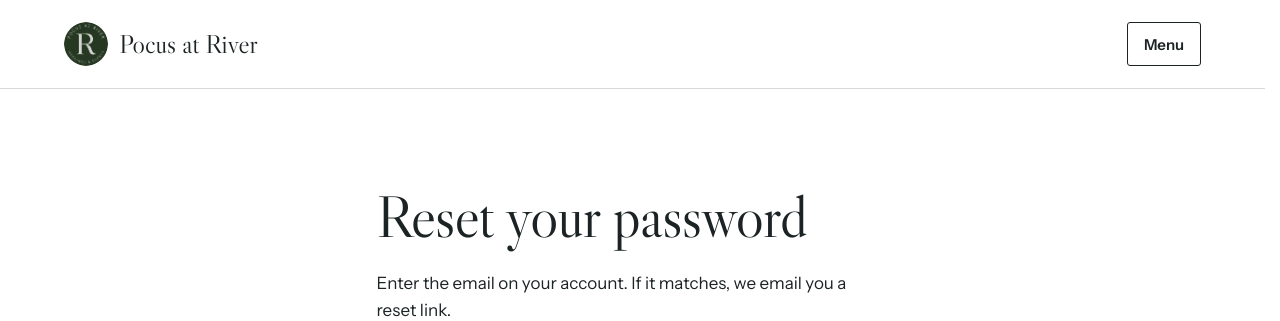
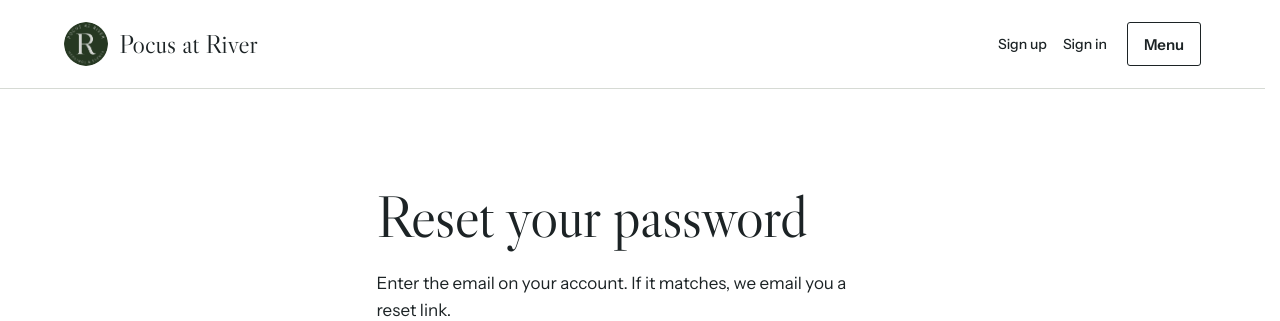
Before and after one commit to dxianto8/dxianto-pocus-at-river, a Django app: page /account/password-reset/ in a window 1280 px wide. Shown: the top 321 px of the page. Run offline with Django 5.2, Linux system fonts and the light colour scheme; data comes from the database, SQL or seed files in the repository; parts of the project's set-up code (start-up, migrations or seed data) failed here and were passed over.

Commit message:
Keep account links visible beside the header menu

```diff
--- a/static/css/site.css
+++ b/static/css/site.css
@@ -114,18 +114,19 @@ p { max-width: 68ch; }
 
 .site-header { position: sticky; top: 0; z-index: 20; background: var(--white); border-bottom: 1px solid var(--line); transition: box-shadow 0.25s; }
 .site-header--scrolled { box-shadow: 0 6px 24px -12px rgb(28 35 37 / 0.35); }
-.header-inner { display: flex; align-items: center; justify-content: space-between; gap: 2rem; min-height: 5.5rem; }
+.header-inner { display: flex; align-items: center; justify-content: space-between; gap: 1.25rem; min-height: 5.5rem; }
 .wordmark { display: inline-flex; align-items: center; gap: 0.7rem; font: 400 1.625rem/1 var(--display); text-decoration: none; white-space: nowrap; color: var(--steel); }
 .wordmark__logo { flex: none; width: 2.75rem; height: 2.75rem; border-radius: 50%; }
 .wordmark--light { color: var(--white); }
 .wordmark--light .wordmark__logo { box-shadow: 0 0 0 1.5px rgb(255 255 255 / 0.7); }
-.site-nav { display: flex; align-items: center; gap: clamp(1rem, 2vw, 1.9rem); font-size: 0.9375rem; font-weight: 500; }
+.site-nav { display: flex; align-items: center; order: 2; margin-left: auto; gap: 1rem; font-size: 0.9375rem; font-weight: 500; }
 .site-nav a:not(.button) { text-decoration: none; padding-block: 0.4rem; border-bottom: 2px solid transparent; }
 .site-nav a:not(.button):hover, .site-nav a[aria-current="page"] { border-bottom-color: var(--brass); }
 .site-nav__account { display: flex; flex-direction: column; align-items: stretch; gap: 0.35rem; padding-left: clamp(1rem, 2vw, 1.9rem); border-left: 1px solid var(--line); }
-.site-nav__identity { display: flex; justify-content: center; gap: 1rem; font-size: 0.8125rem; }
-.site-nav__identity a:not(.button) { padding-block: 0.15rem; border-bottom: 0; }
-.site-nav__identity a:hover { text-decoration: underline; }
+.header-controls { display: flex; align-items: center; gap: 1.25rem; order: 3; flex-shrink: 0; }
+.header-account { display: flex; align-items: center; gap: 1rem; font-size: 0.875rem; font-weight: 500; }
+.header-account a { padding-block: 0.6rem; white-space: nowrap; text-decoration: none; }
+.header-account a:hover { text-decoration: underline; }
 .menu-toggle {
   display: none; min-height: 2.75rem; padding: 0.4rem 1rem;
   border: 1.5px solid var(--steel); border-radius: var(--radius);
@@ -136,12 +137,14 @@ p { max-width: 68ch; }
   .js .menu-toggle { display: inline-flex; align-items: center; }
   .site-nav { flex-wrap: wrap; }
   .header-inner { flex-wrap: wrap; padding-block: 0.9rem; }
+  .header-controls { order: 2; margin-left: auto; }
+  .site-nav { order: 3; }
   .js .site-nav {
     display: none; flex-direction: column; align-items: stretch; gap: 0;
     width: 100%; padding-bottom: 0.5rem;
     max-height: calc(100svh - 6.5rem); overflow-y: auto; overscroll-behavior: contain;
   }
-  .js .menu-toggle[aria-expanded="true"] + .site-nav { display: flex; }
+  .js .header-inner:has(.menu-toggle[aria-expanded="true"]) .site-nav { display: flex; }
   .js .site-nav a:not(.button) { padding-block: 0.85rem; border-bottom: 1px solid var(--line); font-size: 1.0625rem; }
   .js .site-nav .site-nav__account { flex-direction: column; align-items: stretch; gap: 0; padding: 0; border: 0; }
   .js .site-nav .button { margin-top: 1rem; }
@@ -442,6 +445,7 @@ body.modal-open { overflow: hidden; }
 }
 @media (max-width: 36rem) {
   .header-inner { gap: 1rem; }
+  .js .site-nav { max-height: calc(100svh - 9.5rem); }
   .wordmark { font-size: 1.375rem; gap: 0.5rem; }
   .wordmark__logo { width: 2.25rem; height: 2.25rem; }
   .dates-band__head { flex-wrap: wrap; }
--- a/templates/base.html
+++ b/templates/base.html
@@ -19,7 +19,10 @@
   <header class="site-header">
     <div class="wrap header-inner">
       <a class="wordmark" href="{% if user.is_authenticated %}{% url 'explore' %}{% else %}{% url 'home' %}{% endif %}" aria-label="Pocus at River home"><img class="wordmark__logo" src="{% static 'images/badge.png' %}" alt="" width="44" height="44">Pocus at River</a>
-      <button class="menu-toggle" type="button" aria-expanded="false" aria-controls="site-nav">Menu</button>
+      <div class="header-controls">
+        <span class="header-account">{% if user.is_authenticated %}<a href="{% url 'accounts:dashboard' %}">My events</a>{% else %}<a href="{% url 'accounts:signup' %}?next={% if next %}{{ next|urlencode }}{% else %}{% url 'bookings:book' %}{% endif %}">Sign up</a><a href="{% url 'accounts:login' %}{% if next %}?next={{ next|urlencode }}{% endif %}">Sign in</a>{% endif %}</span>
+        <button class="menu-toggle" type="button" aria-expanded="false" aria-controls="site-nav">Menu</button>
+      </div>
       {% with current=request.resolver_match.url_name %}
       <nav class="site-nav" id="site-nav" aria-label="Main navigation">
         <a href="{% url 'weddings' %}" {% if current == 'weddings' %}aria-current="page"{% endif %}>Weddings</a>
@@ -30,7 +33,6 @@
         <a href="{% url 'catering' %}" {% if current == 'catering' %}aria-current="page"{% endif %}>Catering</a>
         <a href="{% url 'walkthroughs' %}" {% if current == 'walkthroughs' %}aria-current="page"{% endif %}>Walkthroughs</a>
         <span class="site-nav__account">
-          <span class="site-nav__identity">{% if user.is_authenticated %}<a href="{% url 'accounts:dashboard' %}">My events</a>{% else %}<a href="{% url 'accounts:signup' %}?next={% if next %}{{ next|urlencode }}{% else %}{% url 'bookings:book' %}{% endif %}">Sign up</a><a href="{% url 'accounts:login' %}{% if next %}?next={{ next|urlencode }}{% endif %}">Sign in</a>{% endif %}</span>
           <a class="button button--small" href="{% url 'bookings:book' %}">Plan an event</a>
         </span>
       </nav>
```
